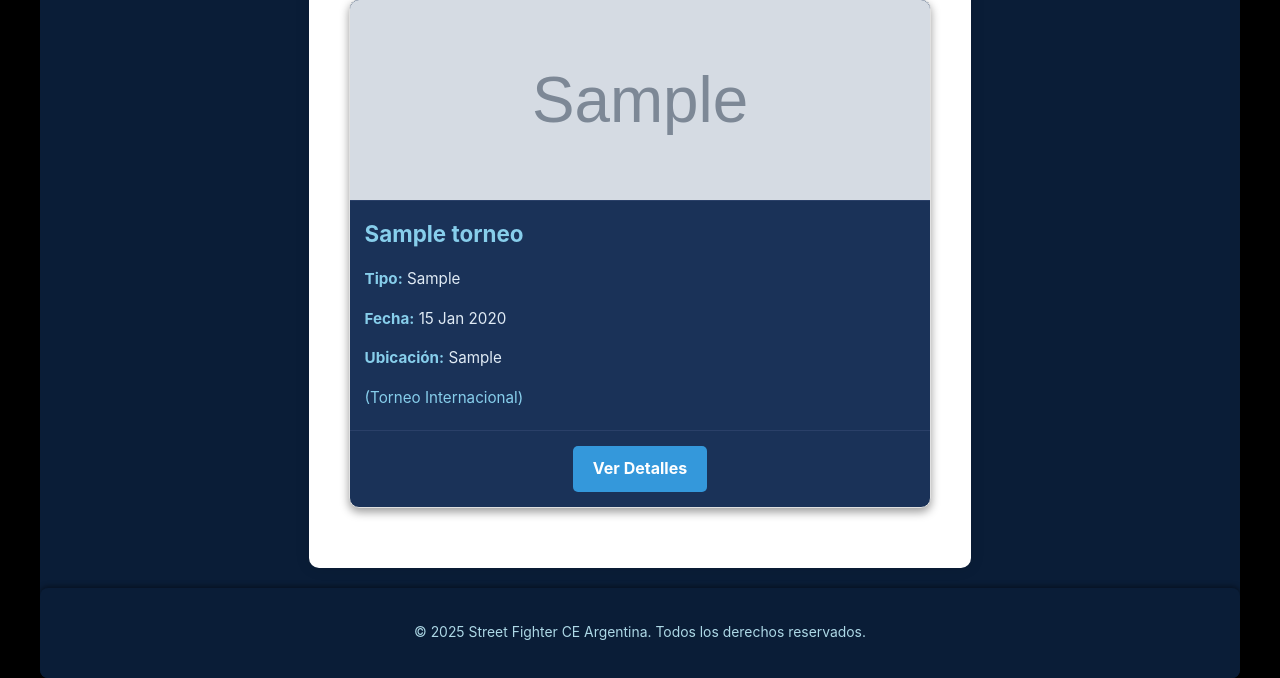
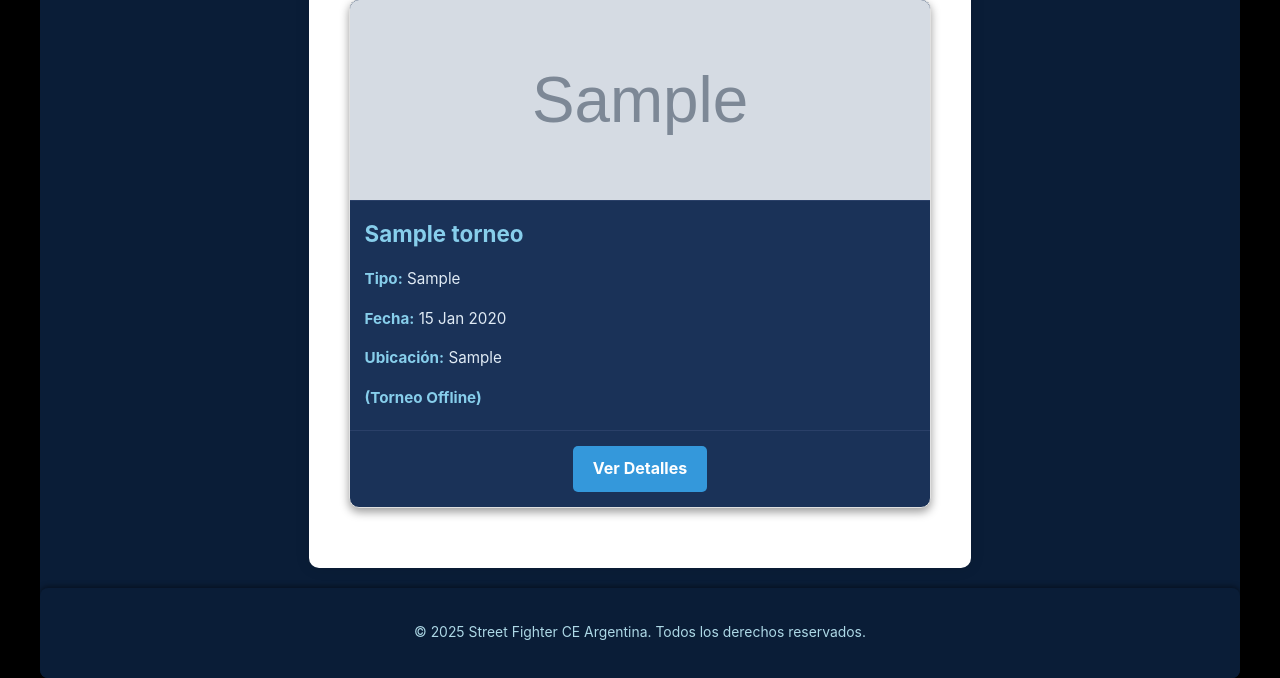
Before and after one commit to Trecarichi/SFCE, a Django app: page /torneos/ in a window 1280 px wide. Shown: the part 326-1004 px from the top of the page. Run offline with Django 4.2, Linux system fonts and the light colour scheme; tables that the repository leaves empty hold one stand-in row (values such as "Sample post"); grey boxes marked "Sample" are stand-in pictures.

Commit message:
Cambio de internacional a offline

```diff
--- a/torneosArgentina/Torneos/models.py
+++ b/torneosArgentina/Torneos/models.py
@@ -1,8 +1,8 @@
 # Torneos/models.py
 
 from django.db import models
-from django.utils.html import format_html # Importa format_html aquí
-from django.templatetags.static import static # Importa static aquí
+from django.utils.html import format_html
+from django.templatetags.static import static
 
 class Torneo(models.Model):
     nombre = models.CharField(max_length=200, unique=True)
@@ -10,7 +10,12 @@ class Torneo(models.Model):
     fecha = models.DateField()
     ubicacion = models.CharField(max_length=200)
     descripcion = models.TextField(blank=True, null=True)
-    internacional = models.BooleanField(default=False)
+    # CAMBIO: Renombramos 'internacional' a 'es_offline'
+    es_offline = models.BooleanField(
+        default=False,
+        verbose_name="¿Es offline (presencial)?",
+        help_text="Marca si el torneo es presencial/offline. Si no, se considera online."
+    )
     imagen_estatica = models.CharField(
         max_length=255,
         blank=True,
@@ -62,7 +67,7 @@ class ImagenAdicionalTorneo(models.Model):
 
 
 class ImagenCarrusel(models.Model):
-    titulo = models.CharField(max_length=200, blank=True, null=True) # Agregué blank=True, null=True para evitar errores al migrar si hay nulos
+    titulo = models.CharField(max_length=200, blank=True, null=True)
     imagen_estatica = models.CharField(
         max_length=255,
         help_text="Ruta a la imagen estática del carrusel (ej. images/carrusel/imagen1.png). Debe estar en torneos/static/images/carrusel/"
@@ -79,12 +84,8 @@ class ImagenCarrusel(models.Model):
     def __str__(self):
         return self.titulo if self.titulo else f"Imagen {self.id}"
 
-    # Método para previsualizar la imagen en el admin
     def imagen_preview(self):
-        # Asegúrate de que 'static' y 'format_html' están importados al principio del archivo
         if self.imagen_estatica:
-            # Construye la URL estática usando la función static() y luego format_html
-            # La función static() de Django es la forma correcta de resolver rutas estáticas
             return format_html('<img src="{}" style="width: 50px; height: auto;" />', static(self.imagen_estatica))
-        return "(Sin imagen)" # Retorna un texto o un placeholder si no hay imagen_estatica
+        return "(Sin imagen)"
     imagen_preview.short_description = 'Previsualización'
--- a/torneosArgentina/Torneos/template/lista_torneos.html
+++ b/torneosArgentina/Torneos/template/lista_torneos.html
@@ -161,7 +161,8 @@
         color: #87CEEB; /* Azul cielo claro para etiquetas fuertes */
     }
 
-    .torneo-info p[style="color: #e67e22;"] { /* Para el texto de "Torneo Internacional" */
+    /* Estilo para el texto de (Torneo Offline) */
+    .torneo-info .offline-tag {
         color: #87CEEB !important; /* Asegura que el color sea el nuevo azul cielo claro */
         font-weight: bold;
     }
@@ -301,13 +302,14 @@
             <option value="Liga" {% if selected_options.liga %}selected{% endif %}>Liga</option>
             <option value="Superliga" {% if selected_options.superliga %}selected{% endif %}>Superliga</option>
             <option value="Desafio" {% if selected_options.desafio %}selected{% endif %}>Desafío </option>
-            <option value="Internacional" {% if selected_options.internacional %}selected{% endif %}>Internacional
-            </option>
+            {# CAMBIO: Opción "Offline" en lugar de "Internacional" #}
+            <option value="Offline" {% if selected_offline == 'True' %}selected{% endif %}>Offline</option>
+            <option value="Online" {% if selected_offline == 'False' %}selected{% endif %}>Online</option>
         </select>
 
         <input type="number" name="year" placeholder="Año" value="{{ selected_year }}">
         <button type="submit">Filtrar</button>
-        {% if selected_tipo or selected_year %}
+        {% if selected_tipo or selected_year or selected_offline %} {# También consideramos el filtro de offline #}
         <a href="{% url 'lista_torneos' %}" class="reset-link">Restablecer Filtros</a>
         {% endif %}
     </form>
@@ -330,8 +332,11 @@
             <p><strong>Tipo:</strong> {{ torneo.tipo }}</p>
             <p><strong>Fecha:</strong> {{ torneo.fecha|date:"d M Y" }}</p>
             <p><strong>Ubicación:</strong> {{ torneo.ubicacion }}</p>
-            {% if torneo.internacional %}
-            <p style="color: #87CEEB;">(Torneo Internacional)</p> {# Color que resalta en el tema azul #}
+            {# CAMBIO: Mostrar "Torneo Offline" o "Torneo Online" #}
+            {% if torneo.es_offline %}
+            <p class="offline-tag">(Torneo Offline)</p>
+            {% else %}
+            <p class="offline-tag">(Torneo Online)</p>
             {% endif %}
         </div>
         <div class="torneo-actions">
--- a/torneosArgentina/Torneos/urls.py
+++ b/torneosArgentina/Torneos/urls.py
@@ -5,21 +5,13 @@ from . import views
 urlpatterns = [
     path("", views.index, name="index"), # Tu página de inicio
 
-    # URL principal para la lista de torneos, ahora puede recibir tipo y año como parámetros GET
+    # URL principal para la lista de torneos.
+    # Ahora puede recibir tipo, año, y si es offline/online como parámetros GET.
     path("torneos/", views.lista_torneos, name="lista_torneos"),
 
-    # Si quieres mantener URLs "limpias" para cada tipo o año específico (útil para marcadores, SEO)
-    path("torneos/anio/<int:year>/", views.lista_torneos_por_anio, name="lista_torneos_por_anio"),
-    path("torneos/tipo/<str:tipo>/", views.lista_torneos_por_tipo, name="lista_torneos_por_tipo"),
-    path("torneos/internacionales/", views.torneos_internacionales, name="torneos_internacionales"),
-    path("torneos/desafios/", views.desafios, name="desafios"),
+    # URL para los detalles de un torneo específico.
     path("torneos/<int:torneo_id>/", views.detalle_torneos, name="detalle_torneos"),
 
-    # Estas URLs específicas para "buscar_por_anio" y "buscar_por_tipo" pueden eliminarse
-    # si la lógica se centraliza en 'lista_torneos' que usa parámetros GET.
-    #path("buscar_por_anio/", views.buscar_por_anio, name="buscar_por_anio"),
-    #path("buscar_por_tipo/<str:tipo>/", views.buscar_por_tipo, name="buscar_por_tipo"),
-    #path("buscar_por_tipo_y_anio/<str:tipo>/", views.buscar_por_tipo_y_anio, name="buscar_por_tipo_y_anio"),
-    #path("buscar_torneos_internacionales/", views.buscar_torneos_internacionales, name="buscar_torneos_internacionales"),
-    #path("vista_que_renderiza_template/", views.vista_que_renderiza_template, name="vista_que_renderiza_template"),
+    # Si 'desafios' es una vista separada que quieres mantener.
+    path("desafios/", views.desafios, name="desafios"),
 ]
--- a/torneosArgentina/Torneos/views.py
+++ b/torneosArgentina/Torneos/views.py
@@ -1,7 +1,7 @@
 # Torneos/views.py
 
 from django.shortcuts import render, get_object_or_404
-from .models import Torneo, ImagenCarrusel, InformacionTorneoAnio # Asegúrate de importar todos los modelos necesarios
+from .models import Torneo, ImagenCarrusel, InformacionTorneoAnio
 
 def index(request):
     """
@@ -18,12 +18,14 @@ def index(request):
 def lista_torneos(request):
     """
     Vista principal para listar torneos.
-    Permite filtrar por tipo y año usando parámetros GET.
+    Permite filtrar por tipo, año y si es offline usando parámetros GET.
     """
     torneos = Torneo.objects.all() # Inicia con todos los torneos
 
     selected_tipo = request.GET.get('tipo', '')
     selected_year = request.GET.get('year', '')
+    # NUEVO: Obtener el estado de 'offline' del filtro
+    selected_offline = request.GET.get('offline', '')
 
     # Aplicar filtro por tipo si se seleccionó uno Y NO ES 'todas_las_competencias'
     if selected_tipo and selected_tipo != 'todas_las_competencias':
@@ -33,26 +35,31 @@ def lista_torneos(request):
     if selected_year and selected_year.isdigit():
         torneos = torneos.filter(fecha__year=int(selected_year))
 
-    # --- INICIO DE CORRECCIÓN EN selected_options ---
-    # Las claves del diccionario deben coincidir con cómo se acceden en el template (ej. selected_options.copa_america)
+    # NUEVO: Aplicar filtro por 'offline'
+    if selected_offline == 'True': # Si el filtro es para mostrar solo torneos offline
+        torneos = torneos.filter(es_offline=True)
+    elif selected_offline == 'False': # Si el filtro es para mostrar solo torneos online
+        torneos = torneos.filter(es_offline=False)
+
+
     selected_options = {
         'todas_las_competencias': (not selected_tipo or selected_tipo == 'todas_las_competencias'),
-        # ERROR: La clave era 'Copa_America' (mayúsculas) y en HTML se usa 'copa_america' (minúsculas)
-        'copa_america': (selected_tipo == 'Copa_America'), # Clave en minúsculas, valor de comparación con mayúsculas
-        # ERROR: La clave era 'Copa' (mayúscula) y en HTML se usa 'copa' (minúscula)
-        'copa': (selected_tipo == 'Copa'), # Clave en minúsculas, valor de comparación con mayúsculas
-        # Lo mismo para las demás, asegurando que la clave del diccionario sea minúscula
+        'copa_america': (selected_tipo == 'Copa_America'),
+        'copa': (selected_tipo == 'Copa'),
         'liga': (selected_tipo == 'Liga'),
         'superliga': (selected_tipo == 'Superliga'),
         'desafio': (selected_tipo == 'Desafio'),
-        'internacional': (selected_tipo == 'Internacional'),
+        # CAMBIO: Ahora manejamos 'offline' en lugar de 'internacional'
+        'offline_filter_active': (selected_offline == 'True'), # Para saber si el filtro offline está activo
+        'online_filter_active': (selected_offline == 'False'), # Para saber si el filtro online está activo
     }
-    # --- FIN DE CORRECCIÓN EN selected_options ---
+
 
     context = {
         "torneos": torneos,
         "selected_tipo": selected_tipo,
         "selected_year": selected_year,
+        "selected_offline": selected_offline, # Pasar el estado de offline seleccionado al template
         "selected_options": selected_options,
     }
     return render(request, "lista_torneos.html", context)
@@ -73,13 +80,13 @@ def lista_torneos_por_tipo(request, tipo):
     """
     return lista_torneos(request, tipo=tipo)
 
-
-def torneos_internacionales(request):
-    """
-    Muestra solo torneos marcados como internacionales.
-    Asume que 'Internacional' es un valor del campo 'tipo' en tu modelo Torneo.
-    """
-    return lista_torneos(request, tipo="Internacional")
+# ELIMINAMOS torneos_internacionales porque ahora lo maneja el filtro 'offline'
+# def torneos_internacionales(request):
+#     """
+#     Muestra solo torneos marcados como internacionales.
+#     Asume que 'Internacional' es un valor del campo 'tipo' en tu modelo Torneo.
+#     """
+#     return lista_torneos(request, tipo="Internacional")
 
 
 def desafios(request):
```
Also changed, not shown: torneosArgentina/Torneos/admin.py (+6 -3 lines), torneosArgentina/Torneos/template/detalle_torneos.html (+5 -2 lines), torneosArgentina/Torneos/migrations/0005_remove_torneo_internacional_torneo_es_offline.py (added), torneosArgentina/db.sqlite3.
